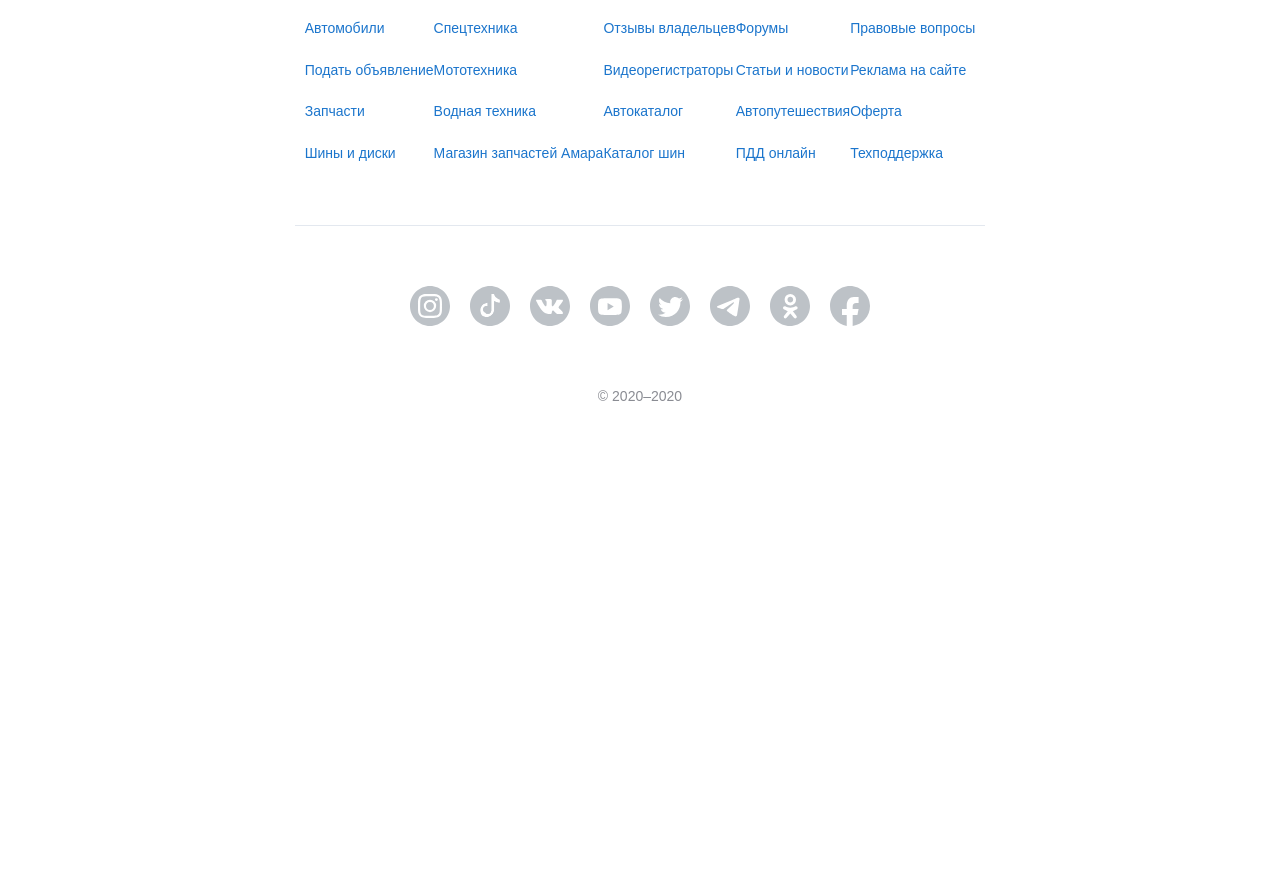
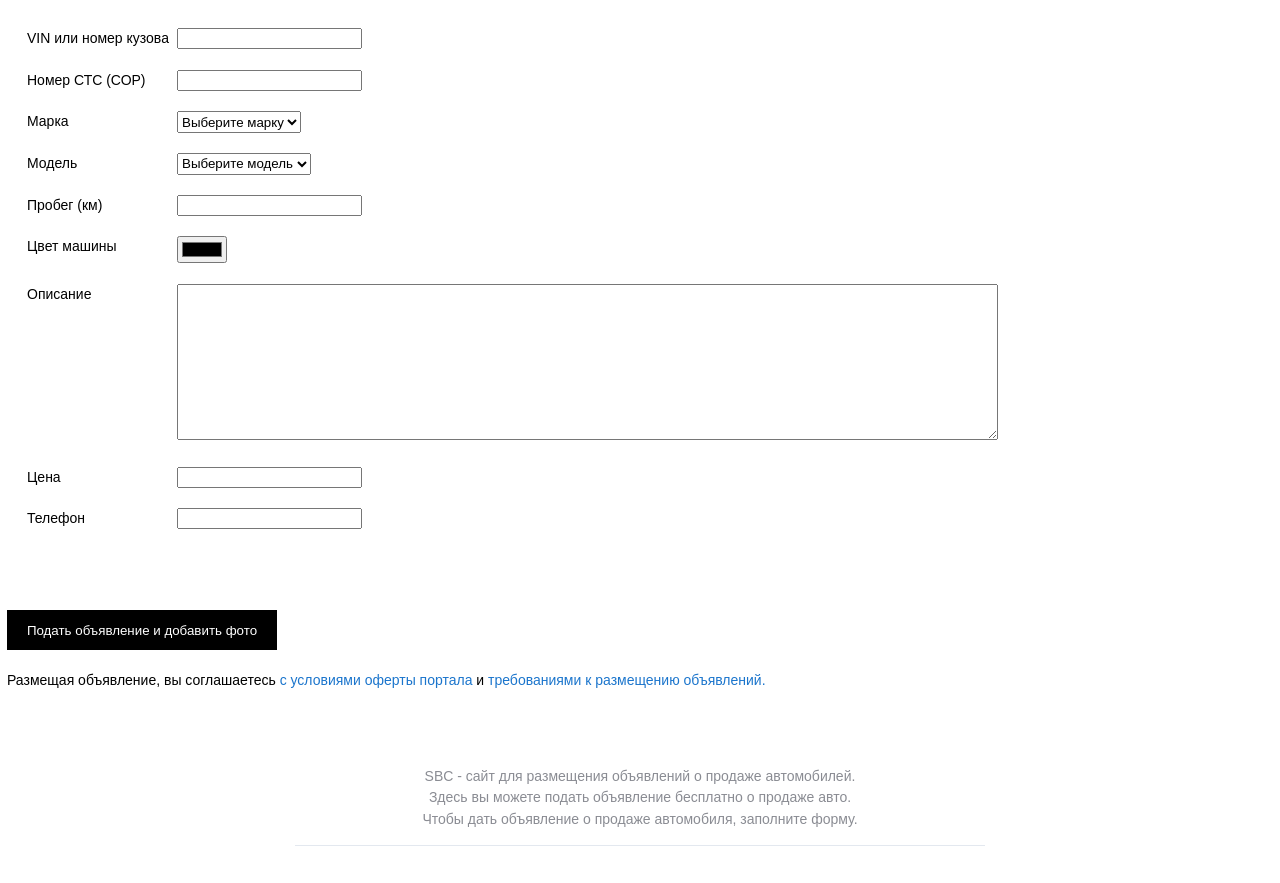
Before and after one commit to Nurkhope/final-project-Nurkhope, a plain HTML site: page Project/add_ad.html in a window 1280 px wide. Shown: the part 173-1056 px from the top of the page. Before the commit the page ends 800 px from the top, so only its background shows below. Drawn offline with Linux system fonts and the light colour scheme.

Commit message:
Upgraded add_advertisement and added js code

```diff
--- a/Project/add_ad.html
+++ b/Project/add_ad.html
@@ -21,9 +21,75 @@
     </div>
     </div>
 
+<div class = "row">
+  <div class = "main">
+    <div class = "content2">
+      <div class = "advert">
+        <h1 class = "title-advert">Подать объявление о продаже автомобиля</h1>
+        <form class = "form">
+          <div class = "form-in">
+            <div class = "form-in-1">
+              <div class = "VIN">
+                <label>VIN или номер кузова</label>
+                <div class = "VIN-input"><input type = "text" name = "frame" id = "frame" required ></div>
+              </div>
+              <div class = "CTC">
+                <label>Номер СТС (СОР)</label>
+                <div class = "CTC-input"><input type = "text" name = "frame" id = "frame" ></div>
+              </div>
+              <div class = "mark1">
+                <label>Марка</label>
+                <select id="marks">
+                  <option disabled selected>Выберите марку</option>
+                </select>
+              </div>
+              <div class = "model1">
+                <label>Модель</label>
+              <select id="models" required>
+                <option disabled selected>Выберите модель</option>
+              </select>
+            </div>
+              <div class = "probeg">
+                <label>Пробег (км)</label>
+                <div class = "probeg-input"><input type = "tel" name = "probeg-km" id = "probeg-km" pattern = "^[ 0-9]+$" value maxlength = "6" ></div>
+              </div>
+              <div class = "color">
+                <label>Цвет машины</label>
+                <div class = "c-color-input"><input type = "color" name = "c-color" id = "c-color"></div>
+              </div>
+              <div class = "description">
+                <label>Описание</label>
+                <div class = "description-input"><textarea name = "text" id = "text" cols = "100" rows = "10"></textarea></div>
+              </div>
+              <div class = "price">
+                <label>Цена</label>
+                <div class = "price-input"><input type = "tel" value maxlength = "15" required></div>
+              </div>
+              <div class = "phone">
+                <label>Телефон</label>
+                <div class = "phone-input"><input type = "tel" name = "phone1" id = "phone1" required ></div>
+              </div>
+            </div>
+          </div>
+          <button type = "submit" id = "submit-button">
+            <span class = "submit-text">Подать объявление и добавить фото</span>
+          </button>
+          <div>Размещая объявление, вы соглашаетесь
+            <a class = "c-link" target = "_blank" href = "#">с условиями оферты портала</a> и
+            <a class = "c-link" target = "_blank" href = "#"> требованиями к размещению объявлений.</a></div>
+        </form>
+      </div>
+    </div>
+  </div>
+</div>
 
 <div class="footer-wrapper">
   <div class="footer">
+    <div class="graytext">
+      <p>SBC - сайт для размещения объявлений о продаже автомобилей.<br>
+         Здесь вы можете подать объявление бесплатно о продаже авто.<br>
+         Чтобы дать объявление о продаже автомобиля, заполните форму.</p>
+    </div>
     <div class="footer-nav">
       <div class="fncolumn1">
         <div class="c-link-container"><a class="c-link" href="page_cars.html">Автомобили</a></div>
--- a/Project/script1.js
+++ b/Project/script1.js
@@ -0,0 +1,52 @@
+/*Mark-Model car*/
+let mark = ["Toyota","Nissan","Honda","Hyundai"];
+let model_by_mark = {"Toyota":["RAV4","Camry","Land Cruiser"],"Nissan":["X-Trail","Qashqai","Murano"],"Honda":["CR-V","Civic","Accord"],"Hyundai":["Solaris","Tucson","Creta"]};
+
+let markSelect = document.querySelector('#marks');
+let modelSelect = document.querySelector('#models');
+
+for (let i = 0; i < mark.length; i++) {
+	markSelect.add(new Option(mark[i]));
+}
+
+markSelect.addEventListener('change', function() {
+	let model = model_by_mark[this.value];
+	modelSelect.length = 0;
+
+	for (let i = 0; i < model.length; i++) {
+		modelSelect.add(new Option(model[i]));
+	}
+});
+
+/*Phone number input*/
+window.addEventListener("DOMContentLoaded", function() {
+function setCursorPosition(pos, elem) {
+    elem.focus();
+    if (elem.setSelectionRange) elem.setSelectionRange(pos, pos);
+    else if (elem.createTextRange) {
+        var range = elem.createTextRange();
+        range.collapse(true);
+        range.moveEnd("character", pos);
+        range.moveStart("character", pos);
+        range.select()
+    }
+}
+
+function mask(event) {
+    var matrix = "+7 (___) ___ ____",
+        i = 0,
+        def = matrix.replace(/\D/g, ""),
+        val = this.value.replace(/\D/g, "");
+    if (def.length >= val.length) val = def;
+    this.value = matrix.replace(/./g, function(a) {
+        return /[_\d]/.test(a) && i < val.length ? val.charAt(i++) : i >= val.length ? "" : a
+    });
+    if (event.type == "blur") {
+        if (this.value.length == 2) this.value = ""
+    } else setCursorPosition(this.value.length, this)
+};
+    var input = document.querySelector("#phone1");
+    input.addEventListener("input", mask, false);
+    input.addEventListener("focus", mask, false);
+    input.addEventListener("blur", mask, false);
+});
--- a/Project/style1.css
+++ b/Project/style1.css
@@ -99,7 +99,7 @@ body {
 .add-ad:hover{
   background-color: #ae0707;
 }
-/* Column container */
+/* Row container */
 .row {
   display: flex;
   flex-wrap: wrap;
@@ -122,7 +122,7 @@ body {
   color:black;
 }
 
-.content a:hover , .salecar a:hover, .sidebar a:hover, #title:hover,.footer a:hover{
+.content a:hover , .content2 a:hover , .salecar a:hover, .sidebar a:hover, #title:hover,.footer a:hover{
   color:red;
 }
 
@@ -274,9 +274,10 @@ body {
   margin-right: 15px;
 }
 
-.c-link{
+.c-link {
   text-decoration: none;
   color:#1b75cc;
+  cursor: pointer;
 }
 
 .footer-nav{
@@ -308,6 +309,48 @@ body {
   text-align: center;
   color:#8a8c93;
 }
+
+.title-advert{
+  font-size: 36px;
+  line-height: 1.3;
+  margin-bottom: 20px;
+  color:black;
+}
+
+.form-in{
+  padding:20px;
+  margin: 0 0 40px;
+}
+
+label{
+  width:150px;
+  display:inline-block;
+}
+
+.VIN , .CTC , .mark1 , .model1 , .probeg , .description , .price , .phone , .color {
+  display:flex;
+  margin-bottom:20px;
+}
+
+#submit-button{
+  background: black;
+  color:white;
+  width:270px;
+  height: 40px;
+  border:none;
+  margin-bottom: 20px;
+}
+
+#submit-button:hover{
+  background:#db001b;
+  color:white;
+  cursor:pointer;
+}
+
+.graytext {
+  text-align: center;
+  color:#8a8c93
+}
 /* Responsive layout - when the screen is less than 700px wide, make the two columns stack on top of each other instead of next to each other */
 @media screen and (max-width: 700px) {
   .row {
```
